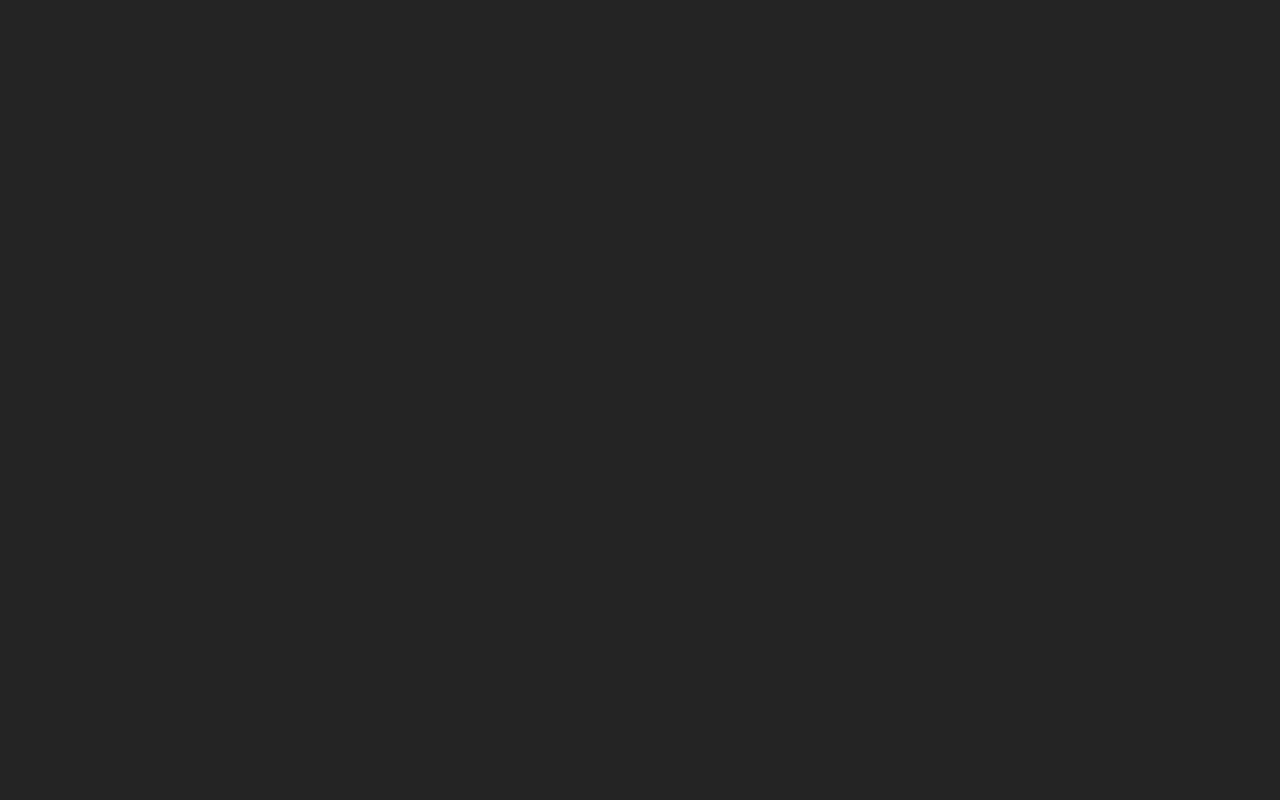
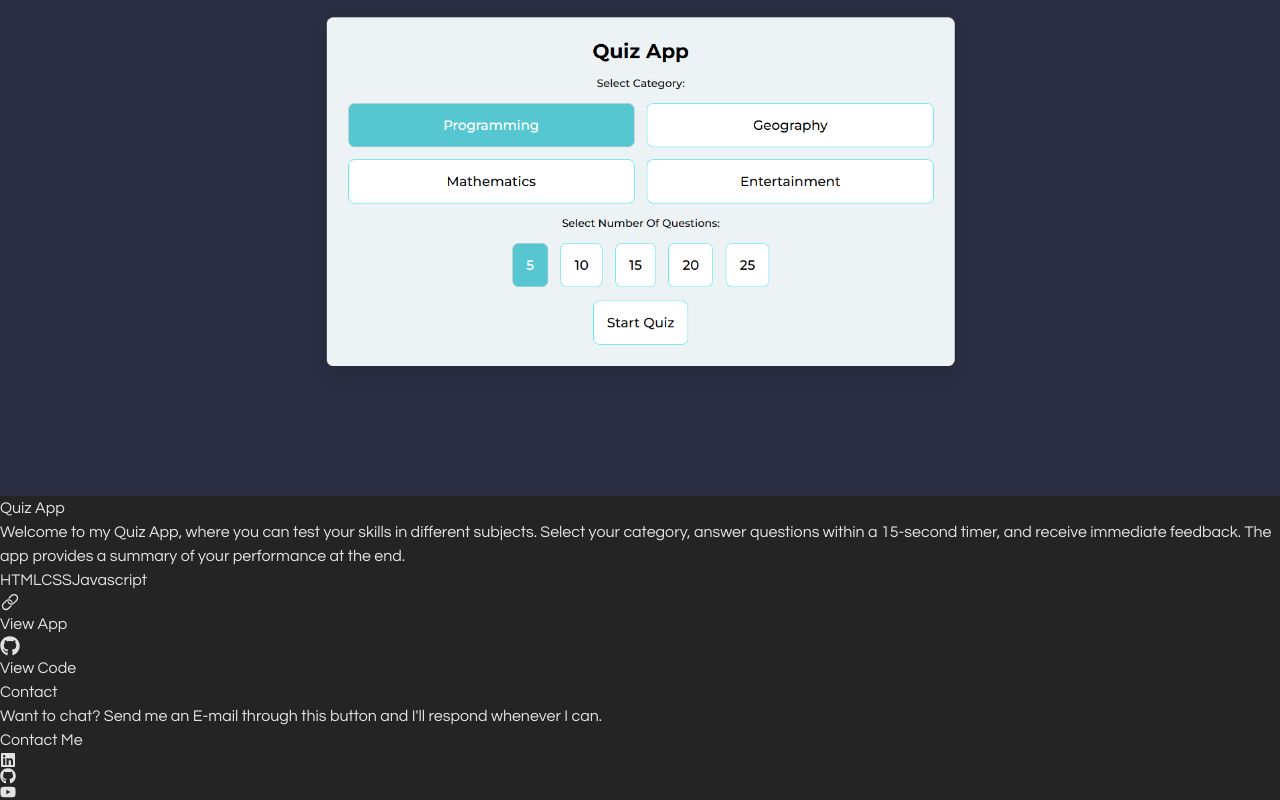
Before and after one commit to joshbakit/portfolio, a React (Vite) app: page / in a window 1280 px wide. Shown: the part 2714-3514 px from the top of the page. Before the commit the page ends 2660 px from the top, so only its background shows below. Built offline with nearby package versions, Linux system fonts and the light colour scheme; a web font is replaced by a local one.

Commit message:
add new javascript projects

```diff
--- a/src/components/Projects.jsx
+++ b/src/components/Projects.jsx
@@ -1,6 +1,7 @@
 import React from "react";
 import movieCloneImg from "../../public/movie_clone.jpg";
 import todoListImg from "../../public//todo-list.jpg";
+import quizAppImg from "../../public/Screenshot_quizapp.png";
 import { motion } from "motion/react";
 import { IoIosLink } from "react-icons/io";
 import { FaGithub } from "react-icons/fa";
@@ -23,6 +24,15 @@ const projectsData = [
     technologies: ["React.js", "TailwindCss", "API", "Node.js", "MongoDb"],
     viewpage: "https://frontend-todotask.vercel.app/",
     sourceCode: "https://github.com/joshbakit/frontend-todotask",
+  },
+  {
+    image: quizAppImg,
+    title: "Quiz App",
+    description:
+      "Welcome to my Quiz App, where you can test your skills in different subjects. Select your category, answer questions within a 15-second timer, and receive immediate feedback. The app provides a summary of your performance at the end.",
+    technologies: ["HTML", "CSS", "Javascript"],
+    viewpage: "https://quizapp-eight-beta.vercel.app/",
+    sourceCode: "https://github.com/joshbakit/quizapp",
   },
 ];
 
```
Also changed, not shown: public/Screenshot_quizapp.png (added).
